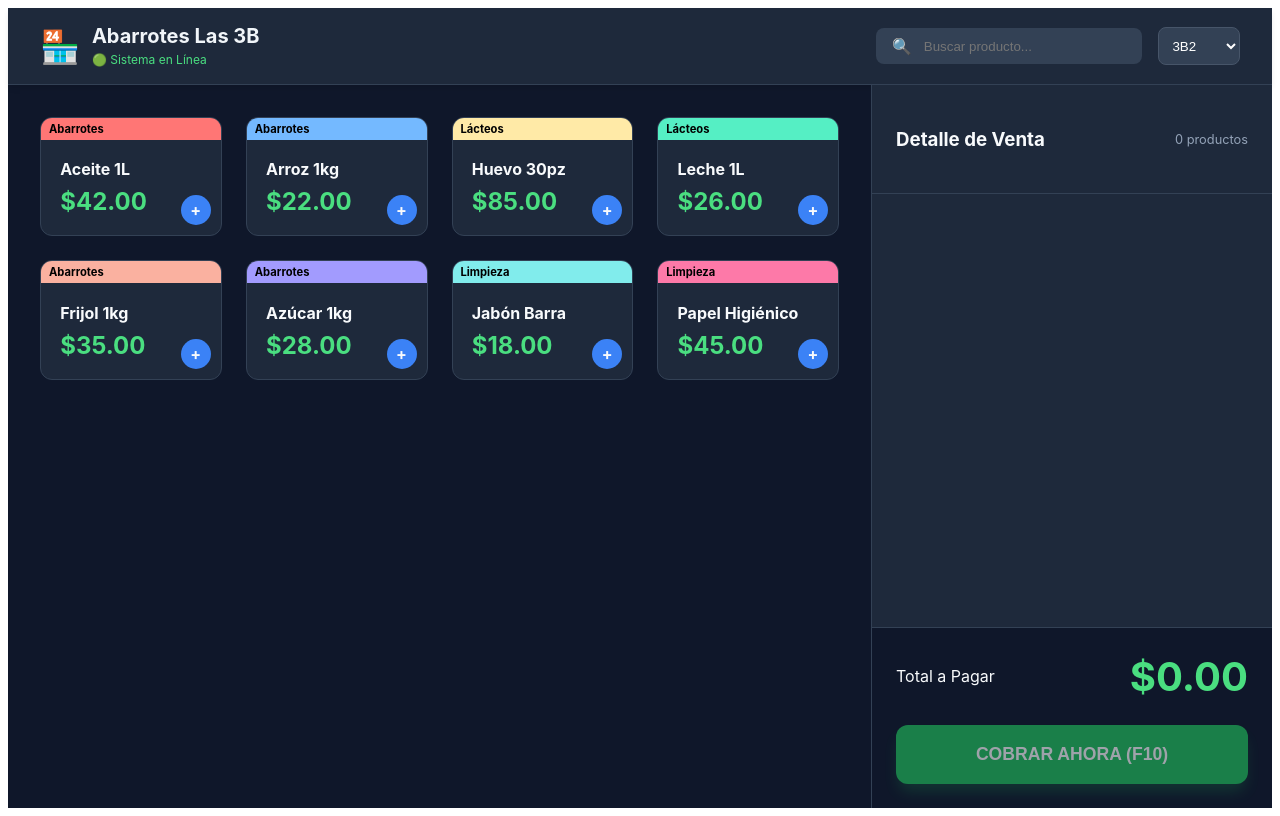
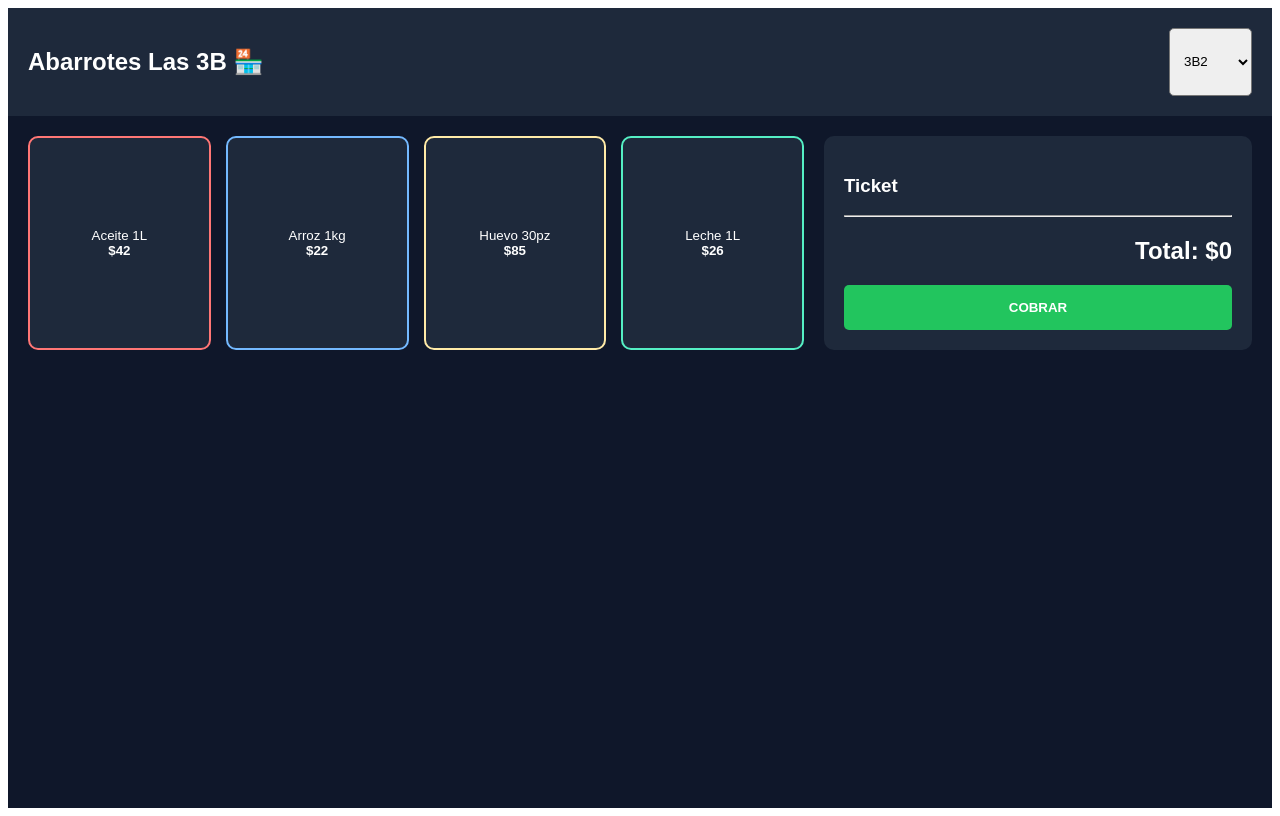
Before and after one commit to aba3bs-arch/pos3b-client, a React (Vite) app: page / in a window 1280 px wide. Built offline with nearby package versions, Linux system fonts and the light colour scheme.

Commit message:
Update App.jsx

```diff
--- a/src/App.jsx
+++ b/src/App.jsx
@@ -1,204 +1,70 @@
-import React, { useState, useEffect } from 'react';
+import React, { useState } from 'react';
 
 const POSProfesional = () => {
   const [sucursal, setSucursal] = useState('3B2');
   const [carrito, setCarrito] = useState([]);
   const [total, setTotal] = useState(0);
   const [cargando, setCargando] = useState(false);
-  const [busqueda, setBusqueda] = useState('');
 
   const misSucursales = ['3B2', '3B3', '3B5', '3B6', '3B7', '3B9', '3B10', 'Fusion'];
 
-  // Catálogo extendido y categorizado
   const catalogo = [
-    { id: 1, nombre: 'Aceite 1L', precio: 42, cat: 'Abarrotes', color: '#ff7675' },
-    { id: 2, nombre: 'Arroz 1kg', precio: 22, cat: 'Abarrotes', color: '#74b9ff' },
-    { id: 3, nombre: 'Huevo 30pz', precio: 85, cat: 'Lácteos', color: '#ffeaa7' },
-    { id: 4, nombre: 'Leche 1L', precio: 26, cat: 'Lácteos', color: '#55efc4' },
-    { id: 5, nombre: 'Frijol 1kg', precio: 35, cat: 'Abarrotes', color: '#fab1a0' },
-    { id: 6, nombre: 'Azúcar 1kg', precio: 28, cat: 'Abarrotes', color: '#a29bfe' },
-    { id: 7, nombre: 'Jabón Barra', precio: 18, cat: 'Limpieza', color: '#81ecec' },
-    { id: 8, nombre: 'Papel Higiénico', precio: 45, cat: 'Limpieza', color: '#fd79a8' },
+    { id: 1, nombre: 'Aceite 1L', precio: 42, color: '#ff7675' },
+    { id: 2, nombre: 'Arroz 1kg', precio: 22, color: '#74b9ff' },
+    { id: 3, nombre: 'Huevo 30pz', precio: 85, color: '#ffeaa7' },
+    { id: 4, nombre: 'Leche 1L', precio: 26, color: '#55efc4' }
   ];
 
-  const productosFiltrados = catalogo.filter(p =>
-    p.nombre.toLowerCase().includes(busqueda.toLowerCase())
-  );
-
-  const agregarAlCarrito = (producto) => {
-    const existe = carrito.find(item => item.id === producto.id);
-    if (existe) {
-      setCarrito(carrito.map(item =>
-        item.id === producto.id ? { ...item, cantidad: item.cantidad + 1 } : item
-      ));
-    } else {
-      setCarrito([...carrito, { ...producto, cantidad: 1 }]);
-    }
-    setTotal(prev => prev + producto.precio);
-  };
-
-  const eliminarDelCarrito = (id, precio, cant) => {
-    setCarrito(carrito.filter(item => item.id !== id));
-    setTotal(prev => prev - (precio * cant));
+  const agregarAlCarrito = (p) => {
+    setCarrito([...carrito, { ...p, uniqueId: Date.now() }]);
+    setTotal(prev => prev + p.precio);
   };
 
   const finalizarVenta = async () => {
     if (carrito.length === 0) return;
     setCargando(true);
-
     try {
-      const respuesta = await fetch('https://pos3b.onrender.com/api/vender', {
+      const res = await fetch('https://pos3b.onrender.com/api/vender', {
         method: 'POST',
         headers: { 'Content-Type': 'application/json' },
-        body: JSON.stringify({
-          sucursal_id: sucursal,
-          total: total,
-          detalles: carrito,
-          fecha: new Date().toISOString()
-        })
+        body: JSON.stringify({ sucursal_id: sucursal, total: total, detalles: carrito })
       });
-
-      if (respuesta.ok) {
-        alert(`⭐ Venta Exitosa en sucursal ${sucursal}`);
-        setCarrito([]);
-        setTotal(0);
-      } else {
-        alert("⚠️ Error en el servidor de Render");
+      if (res.ok) {
+        alert("✅ Venta Guardada");
+        setCarrito([]); setTotal(0);
       }
-    } catch (e) {
-      alert("📡 Error de conexión. Revisa el servidor.");
-    } finally {
-      setCargando(false);
-    }
+    } catch (e) { alert("❌ Error de conexión"); }
+    finally { setCargando(false); }
   };
 
   return (
-    <div style={styles.app}>
-      {/* HEADER SUPERIOR */}
-      <header style={styles.header}>
-        <div style={styles.brand}>
-          <span style={styles.logoIcon}>🏪</span>
-          <div>
-            <h1 style={styles.title}>Abarrotes Las 3B</h1>
-            <span style={styles.status}>🟢 Sistema en Línea</span>
-          </div>
+    <div style={{ backgroundColor: '#0f172a', color: 'white', minHeight: '100vh', fontFamily: 'sans-serif' }}>
+      <header style={{ padding: '20px', backgroundColor: '#1e293b', display: 'flex', justifyContent: 'space-between' }}>
+        <h2>Abarrotes Las 3B 🏪</h2>
+        <select value={sucursal} onChange={(e) => setSucursal(e.target.value)} style={{ padding: '10px', borderRadius: '5px' }}>
+          {misSucursales.map(s => <option key={s} value={s}>{s}</option>)}
+        </select>
+      </header>
+      <main style={{ display: 'flex', padding: '20px', gap: '20px' }}>
+        <div style={{ flex: 2, display: 'grid', gridTemplateColumns: 'repeat(auto-fill, minmax(150px, 1fr))', gap: '15px' }}>
+          {catalogo.map(p => (
+            <button key={p.id} onClick={() => agregarAlCarrito(p)} style={{ padding: '20px', borderRadius: '10px', backgroundColor: '#1e293b', color: 'white', border: `2px solid ${p.color}`, cursor: 'pointer' }}>
+              {p.nombre} <br/> <strong>${p.precio}</strong>
+            </button>
+          ))}
         </div>
-
-        <div style={styles.headerActions}>
-          <div style={styles.searchBox}>
-            🔍 <input
-              type="text"
-              placeholder="Buscar producto..."
-              style={styles.searchInput}
-              value={busqueda}
-              onChange={(e) => setBusqueda(e.target.value)}
-            />
-          </div>
-          <select
-            value={sucursal}
-            onChange={(e) => setSucursal(e.target.value)}
-            style={styles.sucursalSelect}
-          >
-            {misSucursales.map(s => <option key={s} value={s}>{s}</option>)}
-          </select>
-        </div>
-      </header>
-
-      <main style={styles.main}>
-        {/* CUADRÍCULA DE PRODUCTOS */}
-        <section style={styles.catalogSection}>
-          <div style={styles.grid}>
-            {productosFiltrados.map(p => (
-              <div key={p.id} onClick={() => agregarAlCarrito(p)} style={styles.card}>
-                <div style={{ ...styles.cardTag, backgroundColor: p.color }}>{p.cat}</div>
-                <div style={styles.cardBody}>
-                  <h3 style={styles.cardName}>{p.nombre}</h3>
-                  <span style={styles.cardPrice}>${p.precio}.00</span>
-                </div>
-                <div style={styles.cardAdd}>+</div>
-              </div>
-            ))}
-          </div>
-        </section>
-
-        {/* PANEL LATERAL DE TICKET */}
-        <aside style={styles.sidebar}>
-          <div style={styles.ticketHeader}>
-            <h3>Detalle de Venta</h3>
-            <span style={styles.itemCount}>{carrito.length} productos</span>
-          </div>
-
-          <div style={styles.itemList}>
-            {carrito.map(item => (
-              <div key={item.id} style={styles.item}>
-                <div>
-                  <div style={styles.itemName}>{item.nombre}</div>
-                  <div style={styles.itemSub}>${item.precio} x {item.cantidad}</div>
-                </div>
-                <div style={styles.itemRight}>
-                  <span>${item.precio * item.cantidad}</span>
-                  <button
-                    onClick={() => eliminarDelCarrito(item.id, item.precio, item.cantidad)}
-                    style={styles.btnDelete}
-                  >✕</button>
-                </div>
-              </div>
-            ))}
-          </div>
-
-          <div style={styles.footer}>
-            <div style={styles.totalRow}>
-              <span>Total a Pagar</span>
-              <span style={styles.totalAmount}>${total}.00</span>
-            </div>
-            <button
-              onClick={finalizarVenta}
-              disabled={cargando || carrito.length === 0}
-              style={{ ...styles.btnPay, opacity: (cargando || carrito.length === 0) ? 0.6 : 1 }}
-            >
-              {cargando ? 'REGISTRANDO...' : 'COBRAR AHORA (F10)'}
-            </button>
-          </div>
+        <aside style={{ flex: 1, backgroundColor: '#1e293b', padding: '20px', borderRadius: '10px' }}>
+          <h3>Ticket</h3>
+          {carrito.map(item => <div key={item.uniqueId} style={{ display: 'flex', justifyContent: 'space-between', padding: '5px 0' }}><span>{item.nombre}</span><span>${item.precio}</span></div>)}
+          <hr/>
+          <h2 style={{ textAlign: 'right' }}>Total: ${total}</h2>
+          <button onClick={finalizarVenta} disabled={cargando || carrito.length === 0} style={{ width: '100%', padding: '15px', backgroundColor: '#22c55e', color: 'white', border: 'none', borderRadius: '5px', fontWeight: 'bold', cursor: 'pointer' }}>
+            {cargando ? 'PROCESANDO...' : 'COBRAR'}
+          </button>
         </aside>
       </main>
     </div>
   );
 };
 
-// ESTILOS DE ALTO IMPACTO
-const styles = {
-  app: { height: '100vh', display: 'flex', flexDirection: 'column', backgroundColor: '#0f172a', color: '#f8fafc', fontFamily: 'Inter, system-ui, sans-serif' },
-  header: { display: 'flex', justifyContent: 'space-between', alignItems: 'center', padding: '1rem 2rem', backgroundColor: '#1e293b', borderBottom: '1px solid #334155', boxShadow: '0 4px 6px -1px rgba(0,0,0,0.1)' },
-  brand: { display: 'flex', alignItems: 'center', gap: '12px' },
-  logoIcon: { fontSize: '2rem' },
-  title: { margin: 0, fontSize: '1.25rem', fontWeight: 'bold', color: '#f1f5f9' },
-  status: { fontSize: '0.75rem', color: '#4ade80' },
-  headerActions: { display: 'flex', gap: '1rem', alignItems: 'center' },
-  searchBox: { backgroundColor: '#334155', padding: '0.5rem 1rem', borderRadius: '8px', display: 'flex', gap: '10px' },
-  searchInput: { background: 'none', border: 'none', color: 'white', outline: 'none', width: '200px' },
-  sucursalSelect: { padding: '0.6rem', borderRadius: '8px', backgroundColor: '#334155', color: 'white', border: '1px solid #475569' },
-  main: { display: 'flex', flex: 1, overflow: 'hidden' },
-  catalogSection: { flex: 1, padding: '2rem', overflowY: 'auto' },
-  grid: { display: 'grid', gridTemplateColumns: 'repeat(auto-fill, minmax(180px, 1fr))', gap: '1.5rem' },
-  card: { backgroundColor: '#1e293b', borderRadius: '12px', overflow: 'hidden', cursor: 'pointer', position: 'relative', transition: 'transform 0.1s', border: '1px solid #334155' },
-  cardTag: { fontSize: '0.7rem', padding: '4px 8px', color: '#000', fontWeight: 'bold' },
-  cardBody: { padding: '1.2rem' },
-  cardName: { margin: '0 0 0.5rem 0', fontSize: '1rem' },
-  cardPrice: { fontSize: '1.5rem', fontWeight: 'bold', color: '#4ade80' },
-  cardAdd: { position: 'absolute', bottom: '10px', right: '10px', backgroundColor: '#3b82f6', width: '30px', height: '30px', borderRadius: '50%', display: 'flex', justifyContent: 'center', alignItems: 'center', fontWeight: 'bold' },
-  sidebar: { width: '400px', backgroundColor: '#1e293b', borderLeft: '1px solid #334155', display: 'flex', flexDirection: 'column' },
-  ticketHeader: { padding: '1.5rem', borderBottom: '1px solid #334155', display: 'flex', justifyContent: 'space-between', alignItems: 'center' },
-  itemCount: { fontSize: '0.8rem', color: '#94a3b8' },
-  itemList: { flex: 1, overflowY: 'auto', padding: '1rem' },
-  item: { display: 'flex', justifyContent: 'space-between', padding: '1rem', backgroundColor: '#334155', borderRadius: '8px', marginBottom: '0.75rem' },
-  itemName: { fontWeight: 'bold', fontSize: '0.9rem' },
-  itemSub: { fontSize: '0.8rem', color: '#cbd5e1' },
-  itemRight: { textAlign: 'right', display: 'flex', alignItems: 'center', gap: '15px' },
-  btnDelete: { background: 'none', border: 'none', color: '#ef4444', cursor: 'pointer', fontSize: '1.2rem' },
-  footer: { padding: '1.5rem', backgroundColor: '#0f172a', borderTop: '1px solid #334155' },
-  totalRow: { display: 'flex', justifyContent: 'space-between', alignItems: 'center', marginBottom: '1.5rem' },
-  totalAmount: { fontSize: '2.5rem', fontWeight: 'bold', color: '#4ade80' },
-  btnPay: { width: '100%', padding: '1.2rem', borderRadius: '12px', backgroundColor: '#22c55e', color: 'white', border: 'none', fontSize: '1.1rem', fontWeight: 'bold', cursor: 'pointer', boxShadow: '0 10px 15px -3px rgba(34, 197, 94, 0.3)' }
-};
-
 export default POSProfesional;
```
